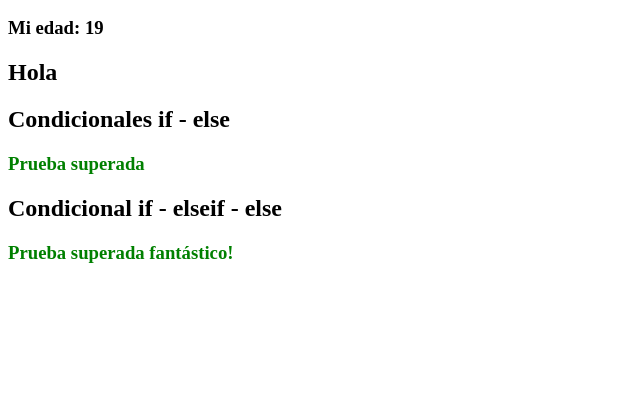
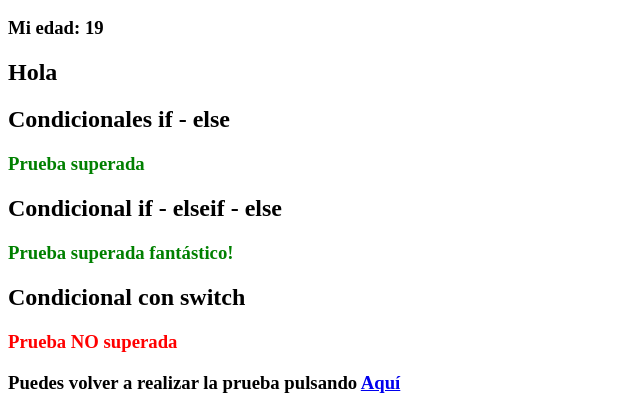
Before and after one commit to brianbritopareja/php, a PHP site: page / in a window 1280 px wide. Shown: the part 400-812 px from the top of the page, without its empty margins (0-640 px from the left). Before the commit the page ends 663 px from the top, so only its background shows below. Run offline with PHP 8.4, Linux system fonts and the light colour scheme.

Commit message:
Signed-off-by: brian brito pareja <bribripa@campusaula.com>

```diff
--- a/php-intro/index.php
+++ b/php-intro/index.php
@@ -77,6 +77,28 @@ else{
 }
 ?>
 
+<h2>Condicional con switch</h2>
+<?php
+$resultado = 'C';
+
+switch($resultado){
+    case 'A';
+        echo '<h3 style="color:green">Prueba superada fantástico!</h3>';
+        break;
+    case 'B';
+        echo '<h3 style="color:yellow">Prueba superada al límite</h3>';
+        break;
+    default;
+        echo '<h3 style="color:red">Prueba NO superada</h3>';
+        if($resultado == 'C'){
+                echo '<h3>Puedes volver a realizar la prueba pulsando <a href="index.php">Aquí</a></h3>';
+        }
+        else {
+            echo '<h3>No es posible realizar la prueba en este momento</h3>';
+        }
+        break;
+}
+?>
 
 </body>
 </html>
```
